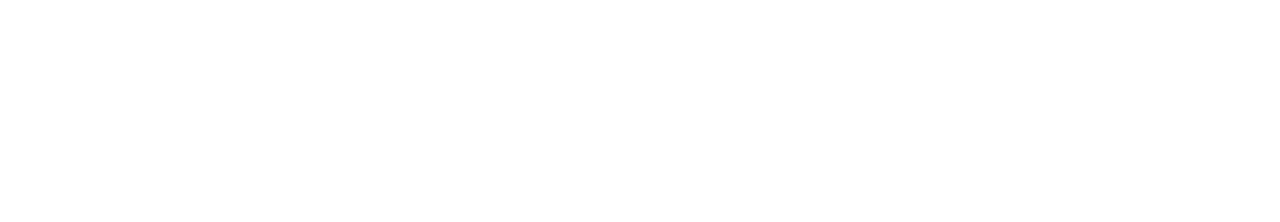
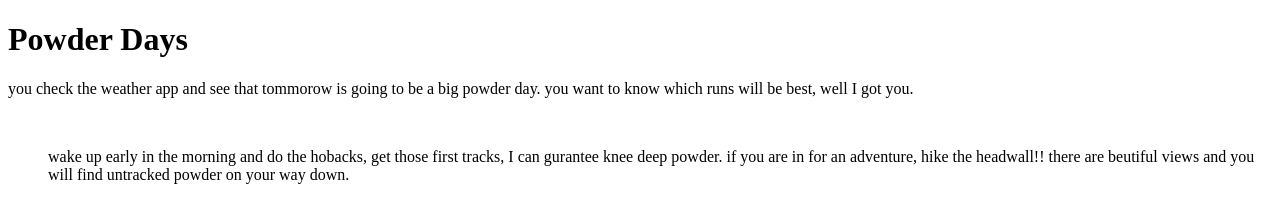
Before and after one commit to millie27/millie27.github.io, a plain HTML site: page index.html in a window 1280 px wide. Drawn offline with Linux system fonts and the light colour scheme.

Commit message:
Add files via upload

```diff
--- a/index.html
+++ b/index.html
@@ -2,14 +2,18 @@
 
 <html>
 <head>
-
+<title>Best Runs At Jackson Hole</title>
 </head>
 
 <body>
+<h1> Powder Days</h1>
+<p> you check the weather app and see that tommorow is going to be a big powder day. you want to know which runs will be best, well I got you. </p>
+<br>
+<ul>
+wake up early in the morning and do the hobacks, get those first tracks, I can gurantee knee deep powder.
+if you are in for an adventure, hike the headwall!! there are beutiful views and you will find untracked powder on your way down.
 
-
-
-
+	</ul>
 
 </body>
 
```
